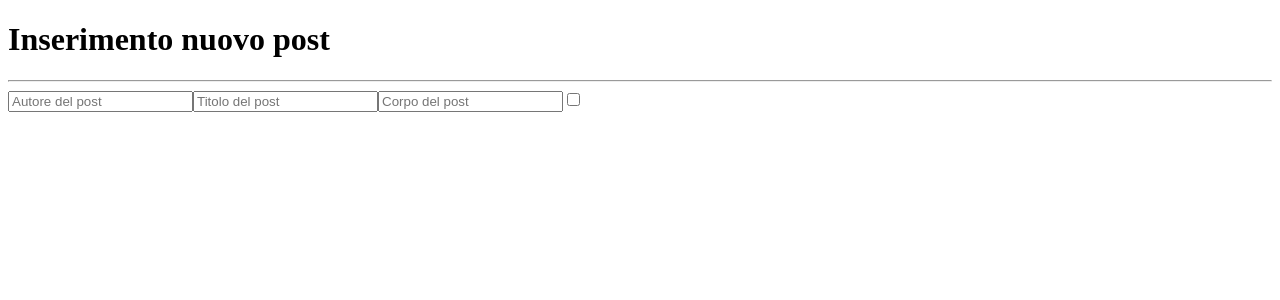
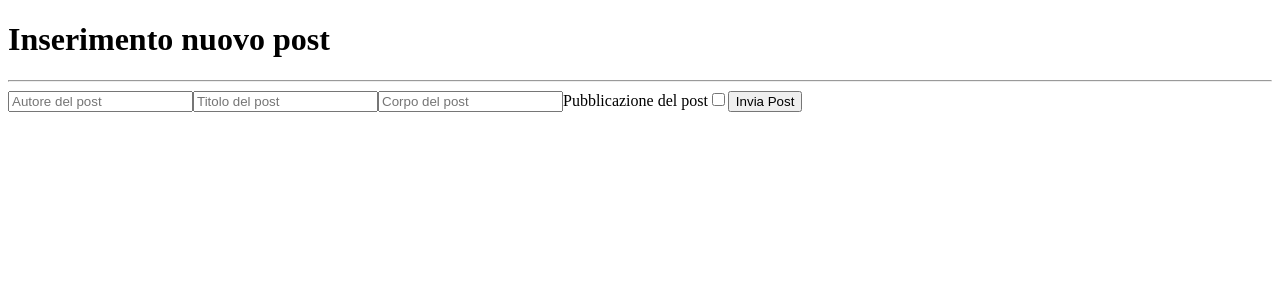
Before and after one commit to lorenzosalti/react-post-form, a React (Vite) app: page / in a window 1280 px wide. Shown: the top 300 px of the page. Built offline with nearby package versions, Linux system fonts and the light colour scheme.

Commit message:
feat: add submit button and function

```diff
--- a/src/App.jsx
+++ b/src/App.jsx
@@ -3,20 +3,33 @@ import { useState } from "react"
 
 function App() {
 
-  const [postData, setPostData] = useState({
+  const blankPost = {
     author: "",
     title: "",
     body: "",
     public: false
-  })
+  }
+
+  const [postData, setPostData] = useState(blankPost)
 
   function handlePostData(event) {
+
     const eventValue = event.target.type === "checkbox" ? event.target.checked : event.target.value
 
     setPostData(prev => ({
       ...prev,
       [event.target.name]: eventValue
     }))
+  }
+
+  function handleSubmit(event) {
+    event.preventDefault()
+
+    console.log('form inviato')
+    console.log(postData)
+
+    setPostData(blankPost)
+
   }
 
 
@@ -26,7 +39,7 @@ function App() {
 
       <hr />
 
-      <form>
+      <form onSubmit={handleSubmit}>
 
         {/* Autore del post */}
         <input
@@ -56,13 +69,15 @@ function App() {
         />
 
         {/* Pubblicazione del post */}
+        <label htmlFor="public">Pubblicazione del post</label>
         <input
           type="checkbox"
           name="public"
-          value={postData.public}
+          checked={postData.public}
           onChange={handlePostData}
-          placeholder="Pubblicazione del post"
         />
+
+        <button type="submit">Invia Post</button>
 
       </form>
 
```
